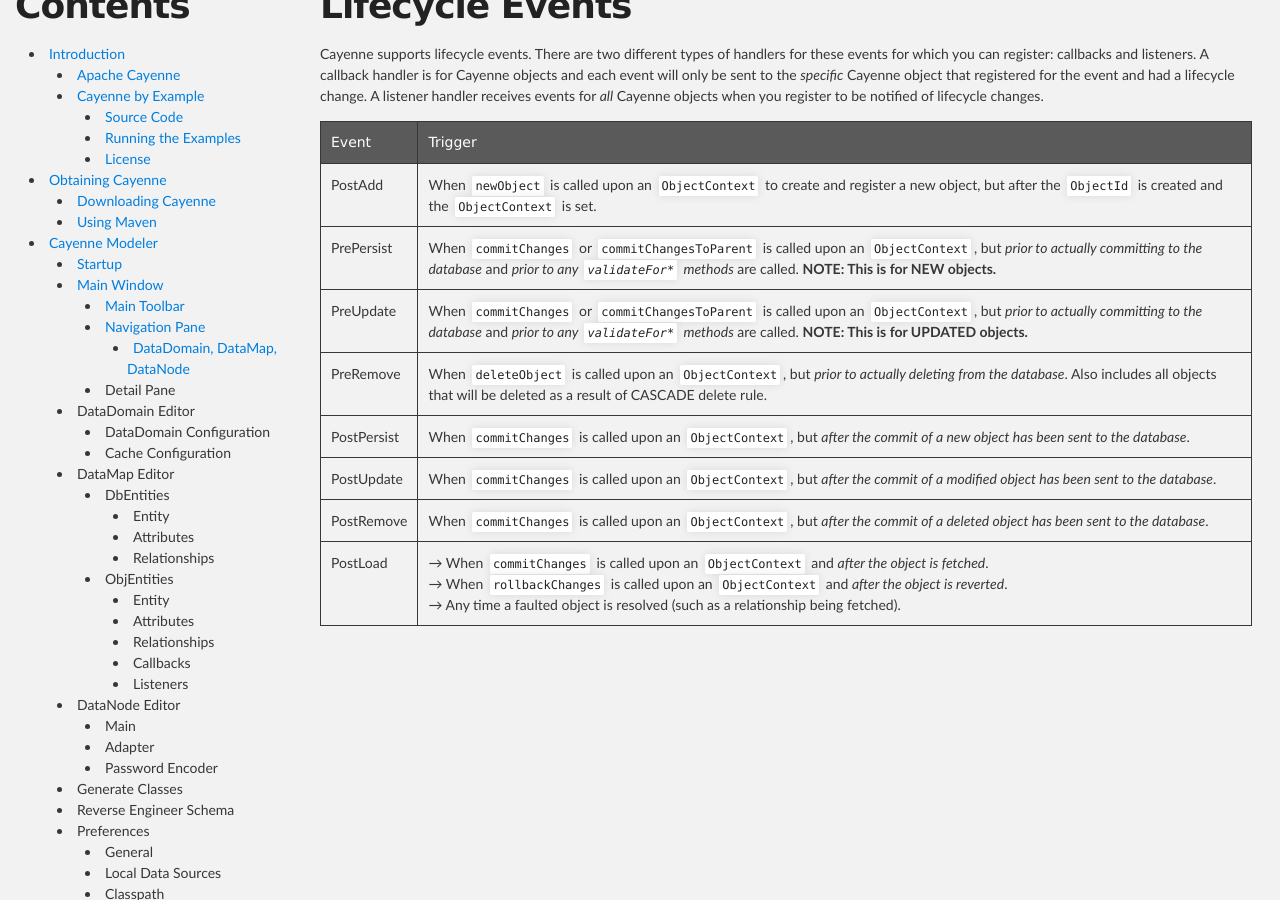
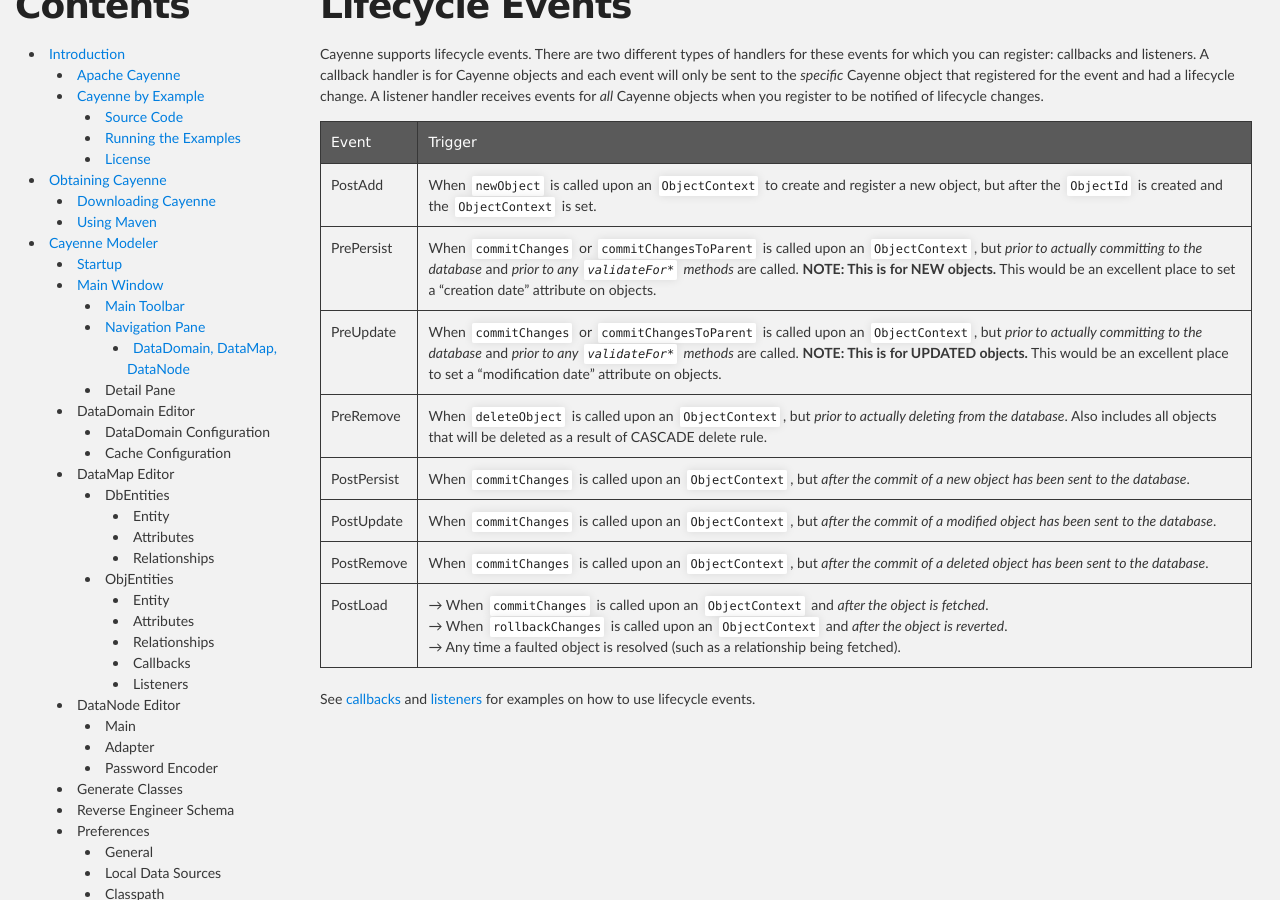
Before and after one commit to mrg/cbe, a Jekyll site: the page built from lifecycle-events.md, in a window 1280 px wide and 900 px high, scrolled down 297 px. Built offline with Jekyll 4.4.1, drawn with Linux system fonts in a browser that asks for light colours; Markdown is read by kramdown in place of the engine named in the settings.

Commit message:
Added links to callbacks and listeners pages.

```diff
--- a/lifecycle-events.md
+++ b/lifecycle-events.md
@@ -10,10 +10,12 @@
 Event            | Trigger
 ---------------- | --------------
 PostAdd          | When `newObject` is called upon an `ObjectContext` to create and register a new object, but after the `ObjectId` is created and the `ObjectContext` is set.
-PrePersist       | When `commitChanges` or `commitChangesToParent` is called upon an `ObjectContext`, but *prior to actually committing to the database* and *prior to any `validateFor*` methods* are called.  **NOTE: This is for NEW objects.**
-PreUpdate        | When `commitChanges` or `commitChangesToParent` is called upon an `ObjectContext`, but *prior to actually committing to the database* and *prior to any `validateFor*` methods* are called.  **NOTE: This is for UPDATED objects.**
+PrePersist       | When `commitChanges` or `commitChangesToParent` is called upon an `ObjectContext`, but *prior to actually committing to the database* and *prior to any `validateFor*` methods* are called.  **NOTE: This is for NEW objects.**  This would be an excellent place to set a "creation date" attribute on objects.
+PreUpdate        | When `commitChanges` or `commitChangesToParent` is called upon an `ObjectContext`, but *prior to actually committing to the database* and *prior to any `validateFor*` methods* are called.  **NOTE: This is for UPDATED objects.**  This would be an excellent place to set a "modification date" attribute on objects.
 PreRemove        | When `deleteObject` is called upon an `ObjectContext`, but *prior to actually deleting from the database*.  Also includes all objects that will be deleted as a result of CASCADE delete rule.
 PostPersist      | When `commitChanges` is called upon an `ObjectContext`, but *after the commit of a new object has been sent to the database*.
 PostUpdate       | When `commitChanges` is called upon an `ObjectContext`, but *after the commit of a modified object has been sent to the database*.
 PostRemove       | When `commitChanges` is called upon an `ObjectContext`, but *after the commit of a deleted object  has been sent to the database*.
 PostLoad         | &rarr; When `commitChanges` is called upon an `ObjectContext` and *after the object is fetched*.<br/>&rarr; When `rollbackChanges` is called upon an `ObjectContext` and *after the object is reverted*.<br/>&rarr; Any time a faulted object is resolved (such as a relationship being fetched).
+
+See [callbacks](inserting-objects/callbacks.html) and [listeners](inserting-objects/listeners.html) for examples on how to use lifecycle events.
```
